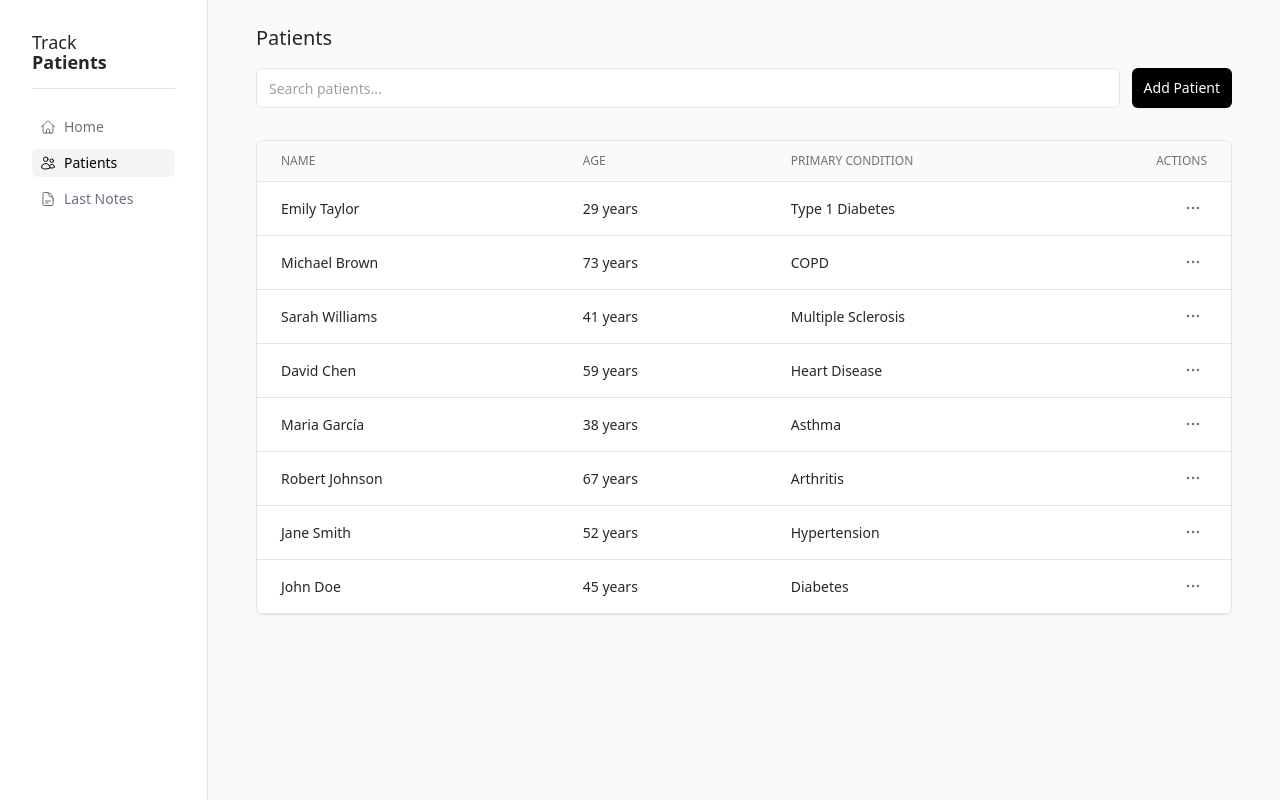
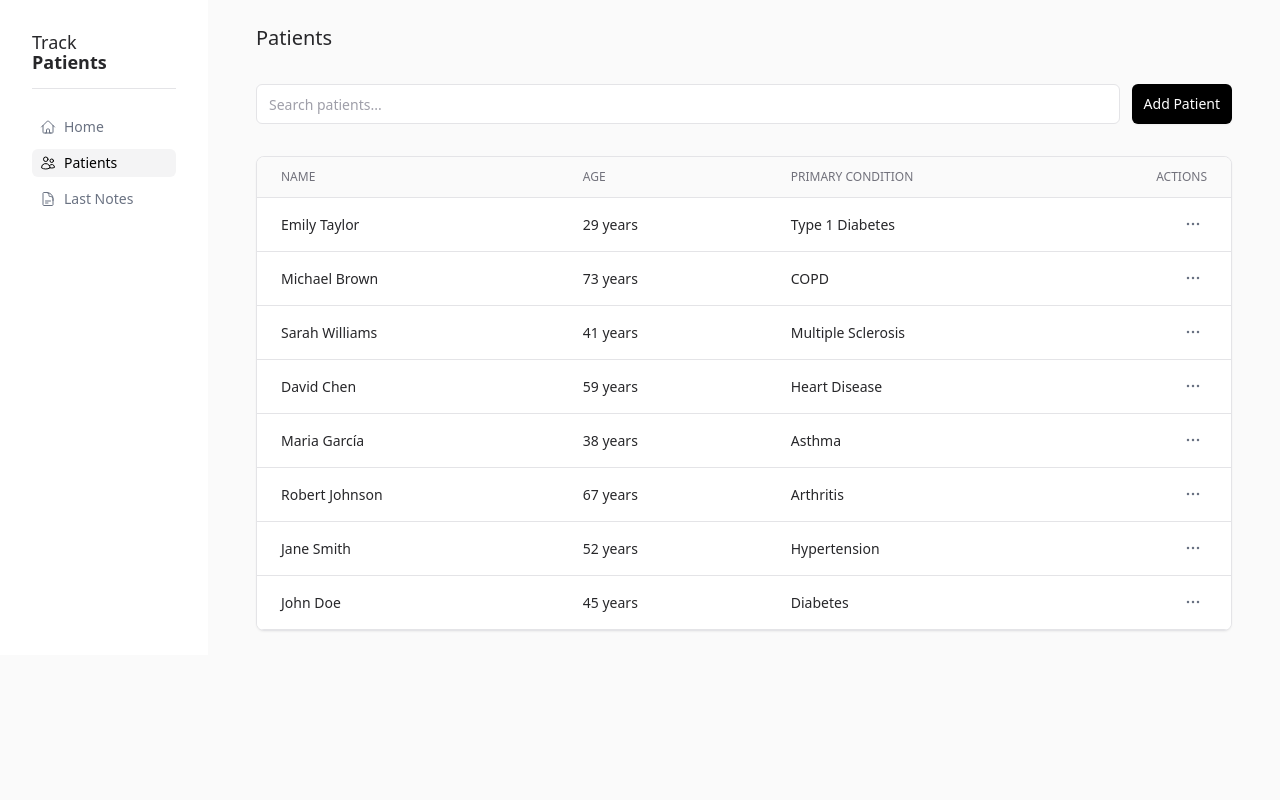
Before and after one commit to manumorante/track-patients, a React (Vite) app: page /patients in a window 1280 px wide. Built offline with nearby package versions, Linux system fonts and the light colour scheme.

Commit message:
feat: implement responsive navigation and page header components for improved UI and user experience

```diff
--- a/src/components/common/Navigation.tsx
+++ b/src/components/common/Navigation.tsx
@@ -1,6 +1,7 @@
 import { NavLink } from 'react-router-dom'
 import { UsersIcon, HomeIcon, DocumentTextIcon } from '@heroicons/react/24/outline'
 import cx from 'clsx'
+import { uiStore } from '@/stores/uiStore'
 
 const navItems = [
   { to: '/', label: 'Home', icon: HomeIcon },
@@ -15,8 +16,16 @@ const getNavLinkClass = (isActive: boolean) =>
   )
 
 export default function Navigation() {
+  const isNavOpen = uiStore((state) => state.isNavOpen)
+  const closeNav = uiStore((state) => state.closeNav)
+
   return (
-    <div className="h-screen w-52 border-r border-r-zinc-200 bg-white">
+    <>
+      <div
+        className={cx(
+          'fixed inset-y-0 left-0 z-40 w-52 transform bg-white transition-transform duration-200 ease-in-out sm:relative sm:translate-x-0',
+          isNavOpen ? 'translate-x-0' : '-translate-x-full',
+        )}>
         <div className="space-y-4 p-8">
           <NavLink to="/" className="flex flex-col text-lg leading-5 font-semibold">
             <span className="font-light">Track</span>
@@ -25,7 +34,11 @@ export default function Navigation() {
 
           <nav className="flex flex-col gap-2 border-t pt-6 text-sm">
             {navItems.map(({ to, label, icon: Icon }) => (
-            <NavLink key={to} to={to} className={({ isActive }) => getNavLinkClass(isActive)}>
+              <NavLink
+                key={to}
+                to={to}
+                className={({ isActive }) => getNavLinkClass(isActive)}
+                onClick={closeNav}>
                 <Icon className="h-4 w-4" />
                 {label}
               </NavLink>
@@ -33,5 +46,9 @@ export default function Navigation() {
           </nav>
         </div>
       </div>
+
+      {/* Overlay for mobile */}
+      {isNavOpen && <div className="fixed inset-0 z-30 bg-black/20 sm:hidden" onClick={closeNav} />}
+    </>
   )
 }
--- /dev/null
+++ b/src/components/common/PageHeader.tsx
@@ -0,0 +1,17 @@
+import { Bars3Icon } from '@heroicons/react/24/outline'
+import { uiStore } from '@/stores/uiStore'
+
+export default function PageHeader({ title }: { title: string }) {
+  const toggleNav = uiStore((state) => state.toggleNav)
+
+  return (
+    <div className="flex items-center gap-1 pb-4 sm:pb-8">
+      <button
+        onClick={toggleNav}
+        className="rounded-md p-2 text-gray-500 hover:bg-zinc-100 sm:hidden">
+        <Bars3Icon className="h-6 w-6" />
+      </button>
+      <h1 className="text-xl font-light">{title}</h1>
+    </div>
+  )
+}
--- a/src/index.css
+++ b/src/index.css
@@ -10,11 +10,6 @@
 }
 
 @layer components {
-  /* Typography */
-  .pageTitle {
-    @apply text-xl font-light ;
-  }
-
   /* Form Elements */
   .input,
   .textarea {
--- a/src/pages/HomePage.tsx
+++ b/src/pages/HomePage.tsx
@@ -1,7 +1,9 @@
+import PageHeader from '@/components/common/PageHeader'
+
 export default function HomePage() {
   return (
     <div>
-      <h1 className="pageTitle mb-4">Home</h1>
+      <PageHeader title="Home" />
     </div>
   )
 }
--- a/src/pages/PatientDetailPage.tsx
+++ b/src/pages/PatientDetailPage.tsx
@@ -1,3 +1,4 @@
+import PageHeader from '@/components/common/PageHeader'
 import { NotesList } from '@/components/notes'
 import PatientProfile from '@/components/patients/PatientProfile'
 import { ArrowLeftIcon } from '@heroicons/react/24/outline'
@@ -10,7 +11,8 @@ export default function PatientDetailPage() {
 
   return (
     <>
-      <h1 className="pageTitle mb-4">Patient details</h1>
+      <PageHeader title="Patient details" />
+
       <button onClick={() => navigate(-1)} className="button secondary mb-8">
         <ArrowLeftIcon className="h-5 w-5" />
         Back
--- a/src/pages/PatientListPage.tsx
+++ b/src/pages/PatientListPage.tsx
@@ -1,3 +1,4 @@
+import PageHeader from '@/components/common/PageHeader'
 import { PatientEditorDialog, PatientsSearch } from '@/components/patients'
 import PatientsTable from '@/components/patients/PatientsTable'
 import { usePatientsStore } from '@/stores/patientsStore'
@@ -8,7 +9,7 @@ export default function PatientListPage() {
 
   return (
     <>
-      <h1 className="pageTitle mb-4">Patients</h1>
+      <PageHeader title="Patients" />
 
       <div className="space-y-8">
         <div className="flex items-center gap-3">
--- /dev/null
+++ b/src/stores/uiStore.ts
@@ -0,0 +1,13 @@
+import { create } from 'zustand'
+
+interface UIState {
+  isNavOpen: boolean
+  toggleNav: () => void
+  closeNav: () => void
+}
+
+export const uiStore = create<UIState>((set) => ({
+  isNavOpen: false,
+  toggleNav: () => set((state) => ({ isNavOpen: !state.isNavOpen })),
+  closeNav: () => set({ isNavOpen: false }),
+}))
```
Lines whose indentation alone changed are shown as unchanged.
